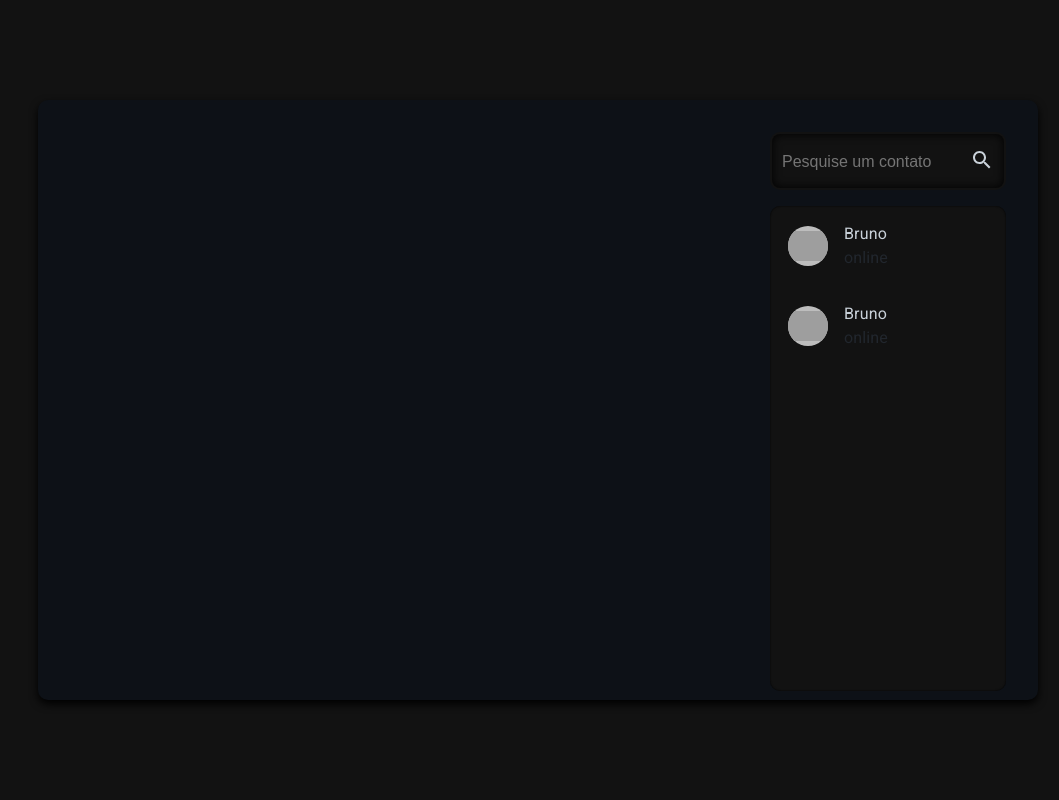
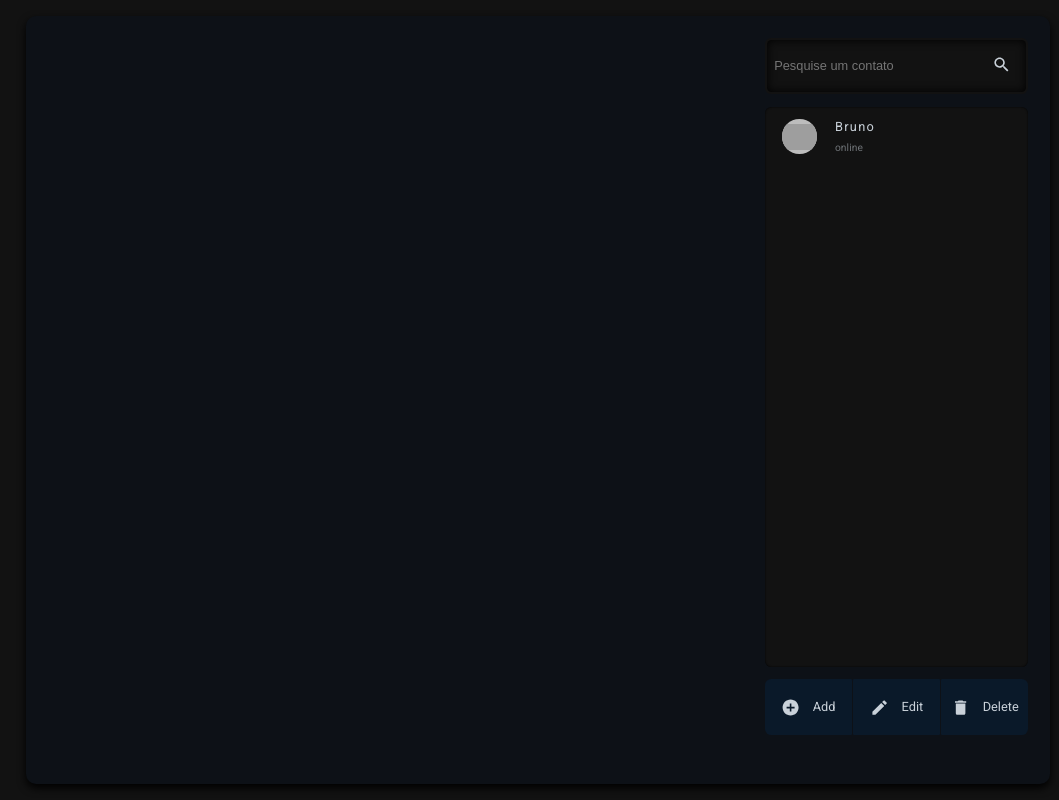
Before and after one commit to BrunoHPLS/react-chat, a React (Create React App) app: page / in a window 1280 px wide. Shown: the whole page, without its empty margins (102-1161 px from the left). Built offline with nearby package versions, Linux system fonts and the light colour scheme; grey boxes are pictures that could not be loaded.

Commit message:
Contact Area style finished

```diff
--- a/src/App.js
+++ b/src/App.js
@@ -60,6 +60,10 @@ const BaseStyle = createGlobalStyle`
         --font-color: #c9d1d9;
         --bgcolor: #121212;
         --selected-color: #202020;
+        --vermelho: #ff4e45;
+        --verde: #238636;
+        --amarelo: #3b9bec;
+        --azul: #0a1929;
     }
 
     body {
--- a/src/components/Chat.jsx
+++ b/src/components/Chat.jsx
@@ -4,8 +4,8 @@ import Contacts from './ContactArea';
 
 const ChatContainer = styled.div`
     background-color: var(--preto);
-    width: 1000px;
-    height: 600px;
+    width: 80vw;
+    height: 96vh;
     overflow: hidden;
     border-radius: 10px;
     box-shadow: 0px 4px 8px 0px black;
--- a/src/components/ContactArea.jsx
+++ b/src/components/ContactArea.jsx
@@ -1,4 +1,4 @@
-import React, { useState, Fragment } from 'react';
+import React, { useState } from 'react';
 import styled from 'styled-components';
 import SearchIcon from '@mui/icons-material/Search';
 import List from '@mui/material/List';
@@ -7,44 +7,51 @@ import ListItemText from '@mui/material/ListItemText';
 import ListItemAvatar from '@mui/material/ListItemAvatar';
 import Avatar from '@mui/material/Avatar';
 import Typography from '@mui/material/Typography';
-import Button from '@mui/material/Button';
-import ButtonGroup from '@mui/material/ButtonGroup';
+import DeleteIcon from '@mui/icons-material/Delete';
+import EditIcon from '@mui/icons-material/Edit';
+import AddCircleIcon from '@mui/icons-material/AddCircle';
 
 const ContactArea = styled.div`
   box-sizing: border-box;
-  padding: 2rem;
+  padding: 1.7vw;
   display: flex;
   flex-direction: column;
-  gap: 1rem;
+  gap: 1vw;
 `
 const SearchContactArea = styled.form`
-  height: 10%;
+  height: 7vh;
   box-sizing: border-box;
   overflow: hidden;
-  border-radius: 10px;
+  border-radius: 0.5vw;
   background-color: var(--bgcolor);
   display: flex;
-  border: 2px solid transparent;
+  border: 0.2vw solid transparent;
   transition: all 0.3s ease-in-out;
 
   box-shadow: inset 0px 0px 10px black;
 
   &.active{
     box-shadow: none;
-    border: 2px solid var(--selected-color);
+    border: 0.2vw solid var(--selected-color);
+    background-color: var(--selected-color);
   }
 `
 const SearchContactInput = styled.input`
     outline: none;
     width: 80%;
     color: var(--font-color);
-    padding-left: 10px;
-    font-size: 1.1rem;
+    padding-left: 0.6vw;
+    font-size: 1vw;
     background-color: transparent;
     border: none;
+    border-radius: 0.3vw 0px 0px 0.3vw;
+    transition: all 0.3s ease-in-out;
 
     &::placeholder{
-      font-size: 1rem;
+      font-size: 1vw;
+    }
+    &.active{
+      background-color: var(--bgcolor);
     }
 `;
 const SearchContactButton = styled.button`
@@ -54,26 +61,22 @@ const SearchContactButton = styled.button`
     color: var(--font-color);
     transition: all 0.3s ease-in-out;
     border: none;
-
-    &.active{
-      background-color: var(--selected-color);
-    }
 `;
 
 const ContactsDiv = styled.div`
-    height: 64vh;
-    max-height: 64vh;
+    height: 70vh;
+    max-height: 70vh;
     box-sizing: border-box;
     overflow-x: hidden;
     overflow-y: auto;
-    border-radius: 10px;
+    border-radius: 0.5vw;
     color: var(--font-color);
     background-color: var(--bgcolor);
 
     box-shadow: inset 0px 0px 2px black;
 
     &::-webkit-scrollbar{
-      width: 5px;
+      width: 0.25vw;
     }
     &::-webkit-scrollbar-button{
       width: 0px;
@@ -81,15 +84,13 @@ const ContactsDiv = styled.div`
     }
     &::-webkit-scrollbar-thumb{
       border: none;
-      border-radius: 10px;
+      border-radius: 0.5vw;
       background-color: var(--cinza-claro);
     }
 
 `;
 const Contact = styled(ListItem)`
     cursor: pointer;
-    border-radius: 0px;
-    border: 2px solid transparent;
     transition: all 0.3s ease-in-out;
 
     &:hover{
@@ -99,8 +100,32 @@ const Contact = styled(ListItem)`
 `;
 
 const ContactsManager = styled.div`
+    height: 7vh;
     display: flex;
+    gap: 0.1vw;
+
+    overflow: hidden;
+    border-radius: 0.5vw;
 `
+const ContactsActionBtn = styled.button`
+    cursor: pointer;
+    width: 100%;
+    background-color: var(--azul);
+    color: var(--font-color);
+    font-size: 1vw;
+    border-radius: 0.1vw;
+
+    display: flex;
+    align-items: center;
+    justify-content: center;
+    gap: 1vw;
+
+    transition: all 0.3s ease-in-out;
+
+    &:hover{
+      background-color: #072440;
+    }
+`;
 
 
 function Contacts() {
@@ -112,70 +137,53 @@ function Contacts() {
         <SearchContactArea onSubmit={(event)=>{event.preventDefault();}}
         onFocus={(event)=>{
           event.target.parentNode.classList.add('active');
+          event.target.parentNode.children[0].classList.add('active');
           event.target.parentNode.children[1].classList.add('active');
         }}
         onBlur={(event)=>{
           event.target.parentNode.classList.remove('active');
+          event.target.parentNode.children[0].classList.remove('active');
           event.target.parentNode.children[1].classList.remove('active');
           }}>
             <SearchContactInput type="text"placeholder="Pesquise um contato"></SearchContactInput>
-            <SearchContactButton type="submit" id="searchContactBtn"><SearchIcon/></SearchContactButton>
+            <SearchContactButton type="submit"><SearchIcon sx={{fontSize: '1.5vw'}}/></SearchContactButton>
         </SearchContactArea>
         <ContactsDiv>
           <List sx={{ width: '100%', bgcolor: 'transparent', padding: '0px'}}>
-            <Contact>
-              <ListItemAvatar>
-                <Avatar>
-                  <img src="https://github.com/BrunoHPLS.png" width="100%"/>
+            <Contact sx={{height: 'auto', padding: '0.3vw 0.7vw'}}>
+              <ListItemAvatar sx={{padding: '0.7vw', maxWidth: '3.4vw',minWidth: '3.4vw'}}>
+                <Avatar sx={{width: '2.7vw', height: '2.7vw'}}>
+                  <img src="https://github.com/BrunoHPLS.png" alt="foto de perfil" width="100%"/>
                 </Avatar>
               </ListItemAvatar>
               <ListItemText
-              sx={{textOverflow: 'ellipsis', overflow: 'hidden'}}
-              primary="Bruno"
+              primary={
+                <React.Fragment>
+                  <Typography
+                  sx={{fontSize: '1vw', letterSpacing: '0.1vw'}}
+                  component="h4"
+                  >
+                    Bruno
+                  </Typography>
+                </React.Fragment>
+              }
               secondary={
                 <React.Fragment>
                   <Typography
-                  sx={{ display: 'inline', overflow: 'hidden'}}
+                  sx={{fontSize: '0.8vw', color: 'var(--font-color)', opacity: '0.5'}}
                   component="span"
-                  color="var(--cinza-claro)"
-                  textOverflow= 'ellipsis'
                   >
                     online
                   </Typography>
                 </React.Fragment>
               } />
             </Contact>
-            <Contact>
-              <ListItemAvatar>
-                <Avatar>
-                  <img src="https://github.com/BrunoHPLS.png" width="100%"/>
-                </Avatar>
-              </ListItemAvatar>
-              <ListItemText
-              sx={{textOverflow: 'ellipsis', overflow: 'hidden'}}
-              primary="Bruno"
-              secondary={
-                <React.Fragment>
-                  <Typography
-                  sx={{ display: 'inline', overflow: 'hidden'}}
-                  component="span"
-                  color="var(--cinza-claro)"
-                  textOverflow= 'ellipsis'
-                  >
-                    online
-                  </Typography>
-                </React.Fragment>
-              } />
-            </Contact>
-
           </List>
         </ContactsDiv>
         <ContactsManager>
-        <ButtonGroup variant="contained" aria-label="outlined primary button group">
-          <Button>Add</Button>
-          <Button>Edit</Button>
-          <Button>Delete</Button>
-        </ButtonGroup>
+            <ContactsActionBtn><AddCircleIcon sx={{fontSize: '1.5vw'}}/>Add</ContactsActionBtn>
+            <ContactsActionBtn><EditIcon sx={{fontSize: '1.5vw'}}/>Edit</ContactsActionBtn>
+            <ContactsActionBtn><DeleteIcon sx={{fontSize: '1.5vw'}}/>Delete</ContactsActionBtn>
         </ContactsManager>
     </ContactArea>
   );
```
